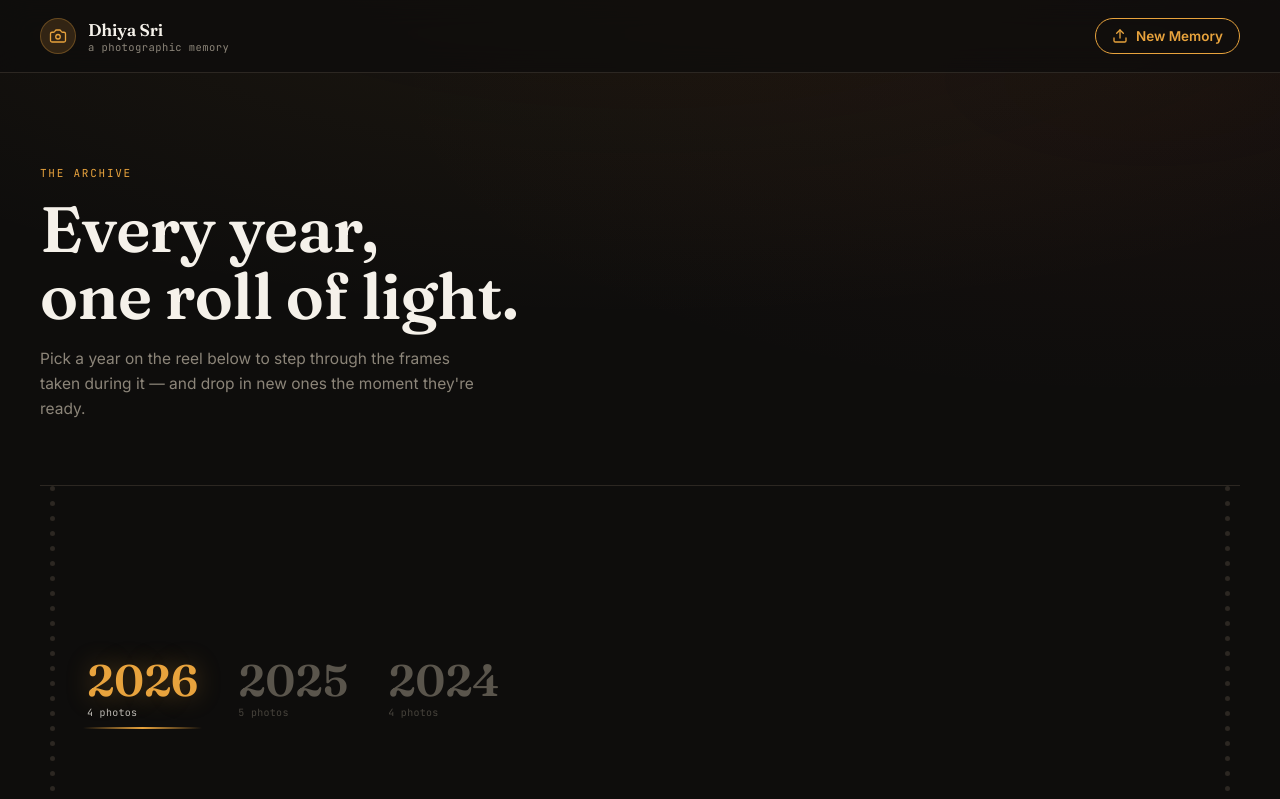
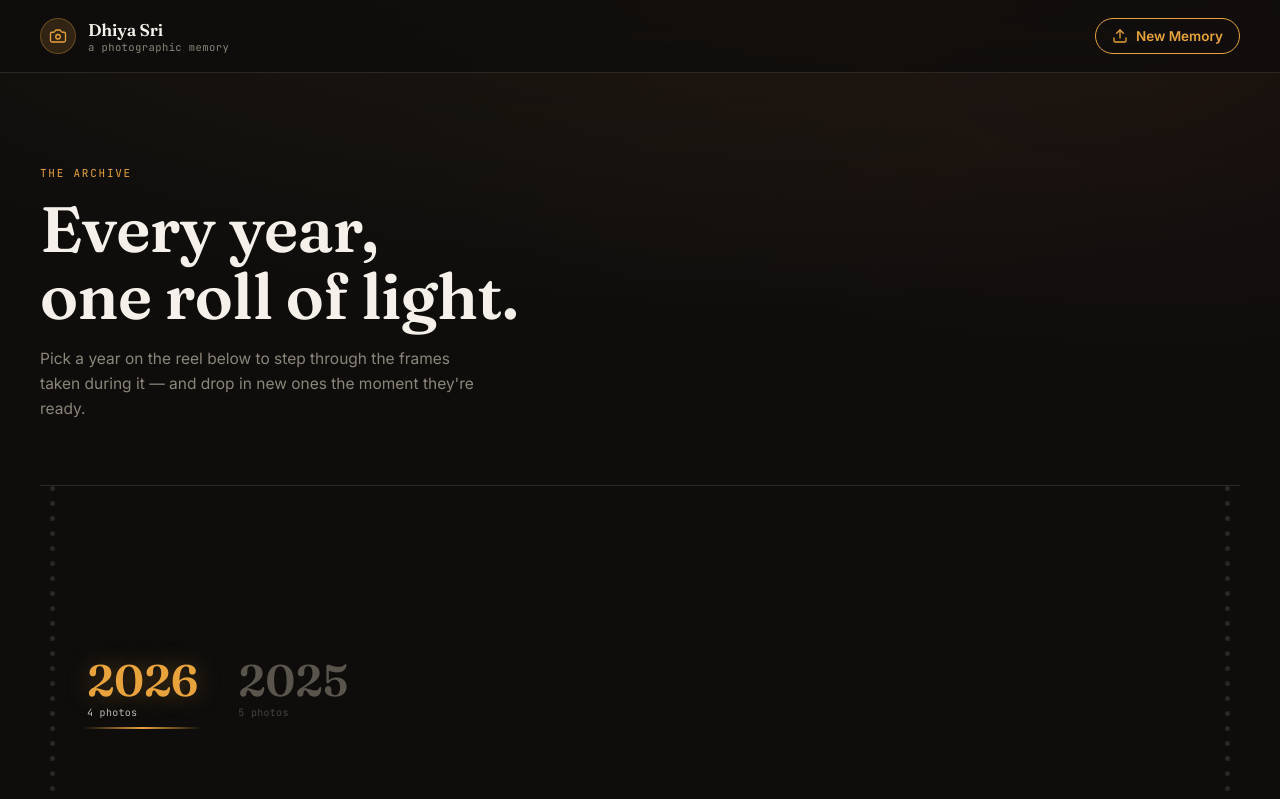
Before and after one commit to samkumar2306/gallery-claude, a React (Vite) app: page / in a window 1280 px wide. Shown: the top 799 px of the page. Built offline with nearby package versions, Linux system fonts and the light colour scheme.

Commit message:
Update samplePhotos.js

```diff
--- a/src/data/samplePhotos.js
+++ b/src/data/samplePhotos.js
@@ -90,44 +90,6 @@ const samplePhotos = [
     date: '2025-09-14',
     isSample: true,
   },
-
-  // 2024
-  {
-    id: 'sample-2024-1',
-    year: 2024,
-    src: img('amber-vineyard-24', 1300, 1300),
-    title: 'Amber Vineyard',
-    caption: 'Harvest week, the rows still wet from morning fog.',
-    date: '2024-09-02',
-    isSample: true,
-  },
-  {
-    id: 'sample-2024-2',
-    year: 2024,
-    src: img('blue-hour-skyline-24', 1400, 1000),
-    title: 'Blue Hour Skyline',
-    caption: 'Twelve floors up, fifteen minutes before the lights came on.',
-    date: '2024-04-11',
-    isSample: true,
-  },
-  {
-    id: 'sample-2024-3',
-    year: 2024,
-    src: img('wildflower-field-24', 1200, 1600),
-    title: 'Wildflower Field',
-    caption: 'A short detour off the highway that turned into an hour.',
-    date: '2024-05-27',
-    isSample: true,
-  },
-  {
-    id: 'sample-2024-4',
-    year: 2024,
-    src: img('foundry-light-24', 1100, 1500),
-    title: 'Foundry Light',
-    caption: 'Old industrial quarter, shaft of light through a broken roof panel.',
-    date: '2024-10-19',
-    isSample: true,
-  },
 ];
 
 export default samplePhotos;
```
